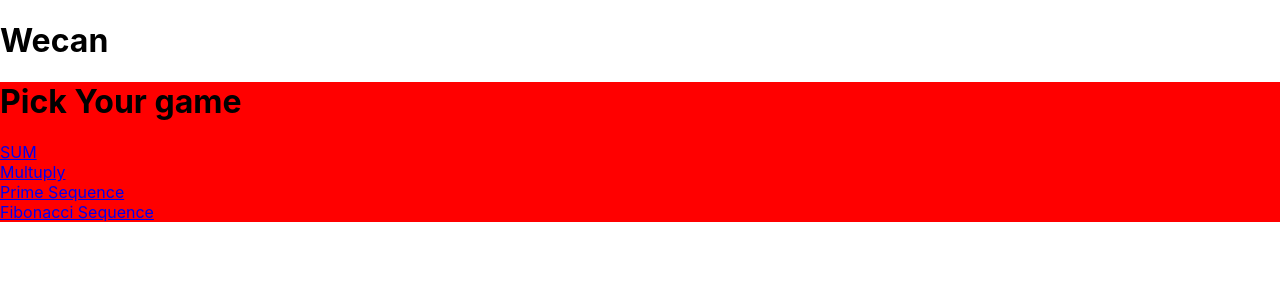
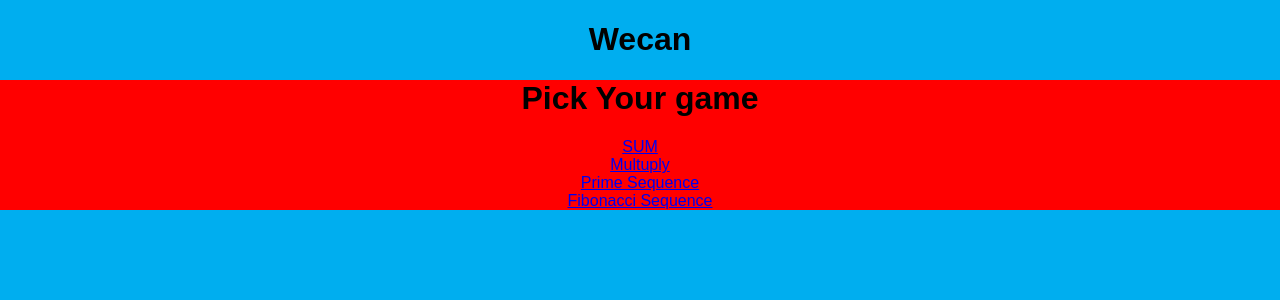
Before and after one commit to wafihfzhn/wecan, a React (Create React App) app: page / in a window 1280 px wide. Shown: the top 300 px of the page. Built offline with nearby package versions, Linux system fonts and the light colour scheme.

Commit message:
Update app component

```diff
--- a/src/App.css
+++ /dev/null
@@ -1,38 +0,0 @@
-.App {
-  text-align: center;
-}
-
-.App-logo {
-  height: 40vmin;
-  pointer-events: none;
-}
-
-@media (prefers-reduced-motion: no-preference) {
-  .App-logo {
-    animation: App-logo-spin infinite 20s linear;
-  }
-}
-
-.App-header {
-  background-color: #282c34;
-  min-height: 100vh;
-  display: flex;
-  flex-direction: column;
-  align-items: center;
-  justify-content: center;
-  font-size: calc(10px + 2vmin);
-  color: white;
-}
-
-.App-link {
-  color: #61dafb;
-}
-
-@keyframes App-logo-spin {
-  from {
-    transform: rotate(0deg);
-  }
-  to {
-    transform: rotate(360deg);
-  }
-}
--- /dev/null
+++ b/src/App.scss
@@ -0,0 +1,8 @@
+body {
+  font-family: sans-serif;
+  background: #00aeef;
+}
+
+.App {
+  text-align: center;
+}
--- a/src/App.tsx
+++ b/src/App.tsx
@@ -6,10 +6,10 @@
 import Multiply from "./components/pages/Multiply";
 import Prime from "./components/pages/Prime";
 import Fibonacci from "./components/pages/Fibo";
-import "./App.css";
+import "./App.scss";
 
 const App = () => (
-  <div>
+  <div className="App">
     <h1>Wecan</h1>
     <Router>
       <Route path="/" pageComponent={<Home />} />
```
